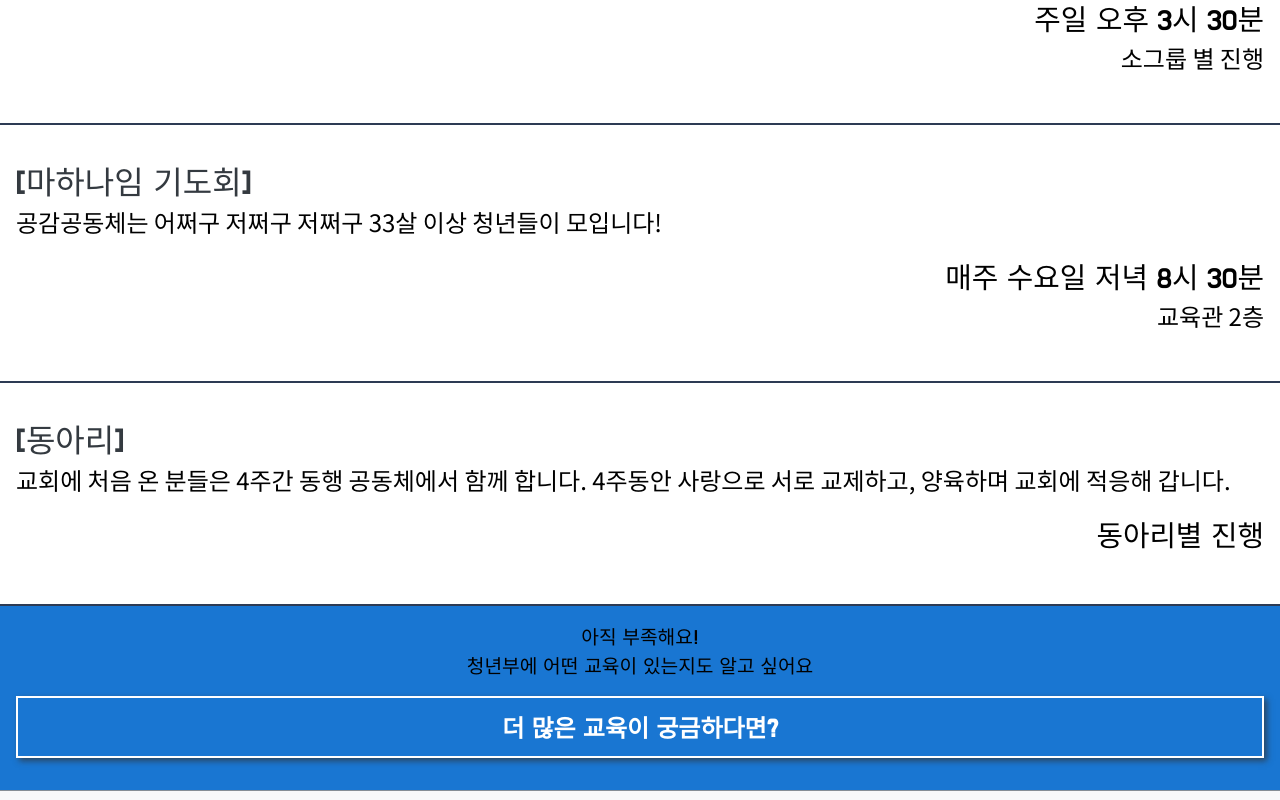
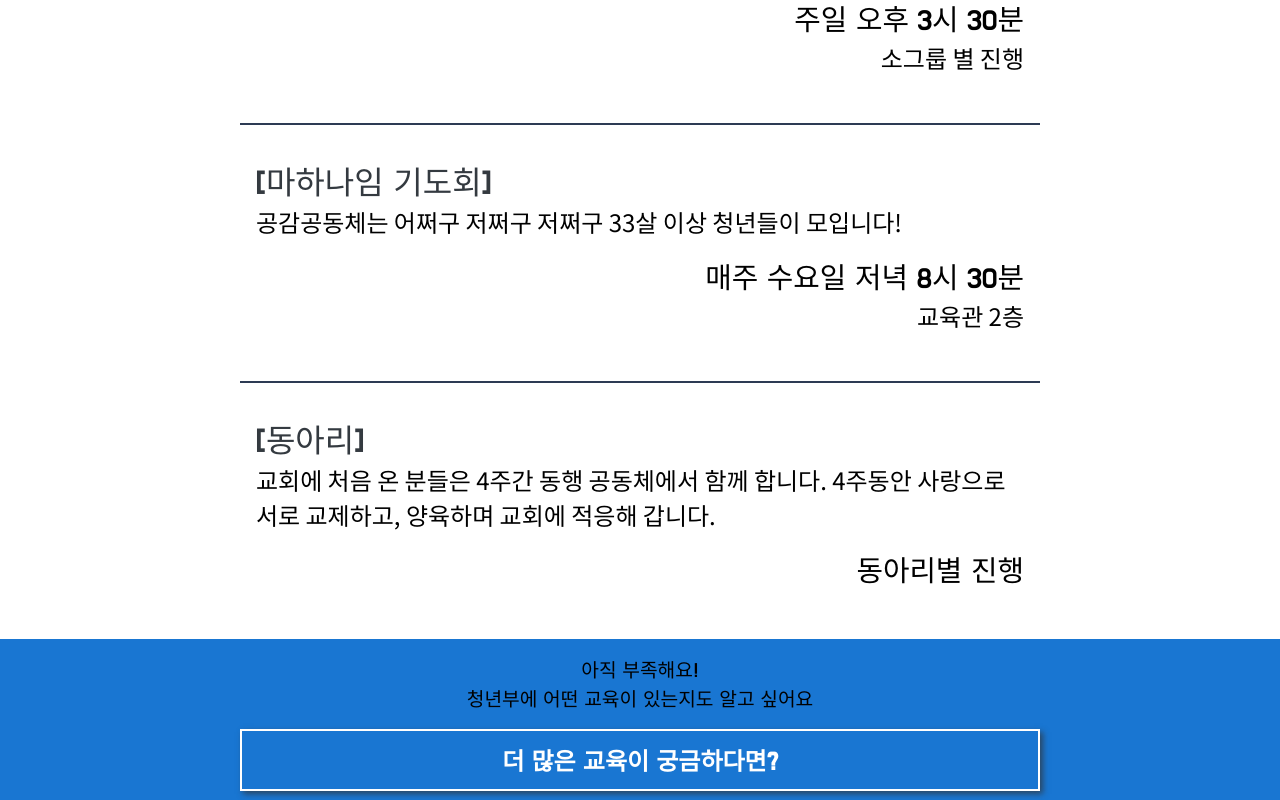
Before and after one commit to DublinCity/jayang-front, a React (Create React App) app: page /gathering in a window 1280 px wide. Shown: the part 560-1360 px from the top of the page. Built offline with nearby package versions, Linux system fonts and the light colour scheme; a web font is replaced by a local one.

Commit message:
자잘한 수정 및 배포 준비

```diff
--- a/package.json
+++ b/package.json
@@ -26,6 +26,7 @@
   "scripts": {
     "start": "react-scripts start",
     "build": "react-scripts build",
+    "serve": "npx serve -s build -l 4000",
     "test": "react-scripts test",
     "eject": "react-scripts eject"
   },
--- a/src/Community/index.tsx
+++ b/src/Community/index.tsx
@@ -48,6 +48,8 @@ const BackBtn = styled.svg.attrs({
 `;
 
 const Cell = styled(StyledDiv)`
+	display: flex;
+	flex-direction: column;
 	margin: 0;
 	padding: 2rem 1rem 3rem 1rem;
 	border-bottom: 2px solid #2d3b54;
--- a/src/Education/index.tsx
+++ b/src/Education/index.tsx
@@ -55,9 +55,11 @@ const CommunityWrapper = styled(StyledDiv)`
 	font-family: 'Do Hyeon', sans-serif;
 	display: flex;
 	flex-direction: column;
+	align-items: center;
 `;
 
 const Header = styled(StyledDiv)`
+	align-self: stretch;
 	line-height: 2rem;
 	background-color: ${PINK};
 	color: white;
@@ -78,10 +80,13 @@ const BackBtn = styled.svg.attrs({
 const Cell = styled(StyledDiv)`
 	margin: 0;
 	padding: 2rem 1rem 3rem 1rem;
-
   display: flex;
   flex-direction: column;
   border-bottom: 2px solid #2d3b54;
+
+	@media(min-width: 800px) {
+		width: 800px;
+	}
 `;
 
 const CellTitleText = styled(StyledDiv)`
@@ -125,12 +130,14 @@ word-break: keep-all;
 `;
 
 const ContentWrap = styled(StyledDiv)`
+	align-self: stretch;
   background-color: ${PINK};
   font-family: 'Do Hyeon', sans-serif;
+	margin-top: -2px;
 `;
 
 const ContentSectionTitle = styled(StyledDiv)`
-  margin: 1rem;
+  margin: 1rem auto;
   padding: 0.7rem;
   white-space: nowrap;
   border: 2px solid white;
@@ -138,6 +145,7 @@ const ContentSectionTitle = styled(StyledDiv)`
   color: white;
   align-self: center;
   box-shadow: 3px 3px 6px rgba(50, 50, 50, 0.7);
+	max-width: 800px;
 `;
 
 const StyledLink = styled(Link)`
@@ -154,9 +162,11 @@ const CellTargetWrap = styled(StyledDiv)`
 `;
 
 const EduTitle = styled(StyledDiv)`
+	align-self: stretch;
   background-color: #212529;
 	color: white;
 	padding: 0.5rem 0;
+	margin-top: -2px;
 `;
 
 function Community() {
@@ -260,7 +270,7 @@ function Community() {
 				))}
 				<ContentWrap fontSize='1.2rem' textAlign='center'>
 					<ContentSectionTitle fontSize="1.5rem" textAlign="center" fontWeight="bold">
-						<StyledLink to="community" >
+						<StyledLink to="" >
               교육 신청하기!
 						</StyledLink>
 					</ContentSectionTitle>
--- a/src/Gathering/index.tsx
+++ b/src/Gathering/index.tsx
@@ -66,6 +66,10 @@ const Cell = styled(StyledDiv)`
   border-bottom: 2px solid #2d3b54;
   display: flex;
   flex-direction: column;
+	margin: auto;
+	@media(min-width: 800px) {
+		width: 800px;
+	}
 `;
 const CellTitleWrap = styled(StyledDiv)`
 	display: flex;
@@ -83,6 +87,7 @@ flex: 5;
 word-break: keep-all;
 margin-bottom: 1rem;
 font-family: 'Noto Sans KR', sans-serif;
+
 `;
 
 const BackWrapper = styled(StyledDiv)`
@@ -106,21 +111,24 @@ word-break: keep-all;
 
 const TimeInfo = styled(StyledDiv)`
   align-self: flex-end;
+
 `;
 
 const PlaceInfo = styled(StyledDiv)`
 font-family: 'Noto Sans KR', sans-serif;
 align-self: flex-end;
+
 `;
 
 const ContentWrap = styled(StyledDiv)`
 	padding: 1rem 0;
   background-color: ${BLUE};
   font-family: 'Do Hyeon', sans-serif;
+	margin-top: -2px;
 `;
 
 const ContentSectionTitle = styled(StyledDiv)`
-  margin: 1rem;
+  margin: 1rem auto;
   padding: 0.7rem;
   white-space: nowrap;
   border: 2px solid white;
@@ -128,6 +136,8 @@ const ContentSectionTitle = styled(StyledDiv)`
   color: white;
   align-self: center;
   box-shadow: 3px 3px 6px rgba(50, 50, 50, 0.7);
+
+	max-width: 800px;
 `;
 
 const StyledLink = styled(Link)`
--- a/src/Main/Location.tsx
+++ b/src/Main/Location.tsx
@@ -10,6 +10,8 @@ const LocationWrapper = styled.div`
 	padding: 0 2rem 2rem 2rem;
 	background-color: white;
 	font-family: 'Noto Sans KR', sans-serif;
+	max-width: 1114px;
+	margin: auto;
 `;
 
 const LocationTitle = styled(StyledDiv)`
@@ -27,14 +29,17 @@ const LoactionMap = styled.div<{backgroundImg: string}>`
 
 const HowToCome = styled(StyledDiv)`
 	display:flex;
+	@media(max-width:500px) {
 		flex-direction: column;
+	}
 `;
 
 const Method = styled(StyledDiv)`
+	flex: 1;
 	display: flex;
 	margin-bottom: 1rem;
 	padding: 1rem;
-	border: 1px dashed #f03e3e;
+
 `;
 const SVGWrapper = styled(StyledDiv)`
 	flex-basis:30%;
@@ -47,7 +52,6 @@ const MethodDesc = styled(StyledDiv)`
 
 const Location = () => {
 	return (
-		<>
 		<LocationWrapper id="location">
 			<LocationTitle fontSize='2rem' textAlign='center' fontWeight="600">오시는 길</LocationTitle>
 			<LoactionMap backgroundImg={locationImg} />
@@ -91,7 +95,6 @@ const Location = () => {
 				</Method>
 			</HowToCome>
 		</LocationWrapper>
-		</>
 	);
 };
 
```
Also changed, not shown: 1 other file (tests, documents, lock files or other folders). Lines whose indentation alone changed are shown as unchanged.
